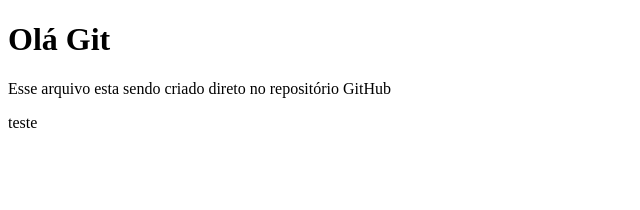
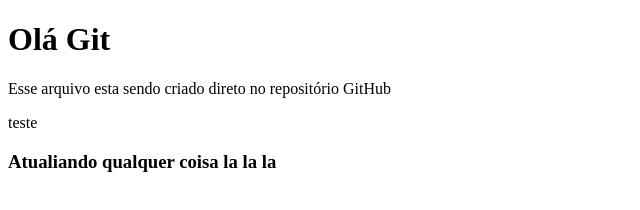
Before and after one commit to HygorNCLOliveira/curso_git_1, a plain HTML site: page 1_Primeiro_repo/about.html in a window 1280 px wide. Shown: the whole page, without its empty margins (0-640 px from the left). Drawn offline with Linux system fonts and the light colour scheme.

Commit message:
Atulaizacao teste

```diff
--- a/1_Primeiro_repo/about.html
+++ b/1_Primeiro_repo/about.html
@@ -10,6 +10,7 @@
         <h1>Olá Git</h1>
         <p>Esse arquivo esta sendo criado direto no repositório GitHub</p>
         <p>teste</p>
+        <h3>Atualiando qualquer coisa la la la</h3>
     </main>
 </body>
 </html>
```
